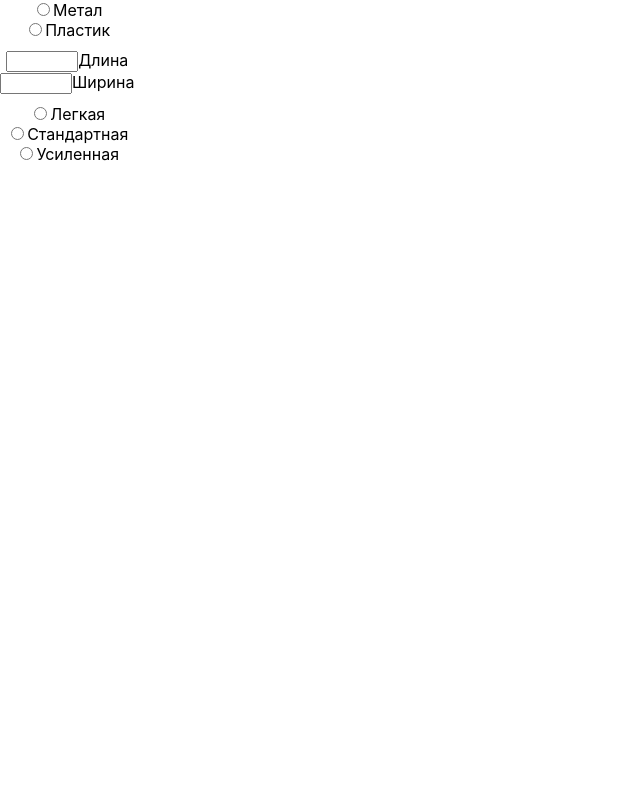
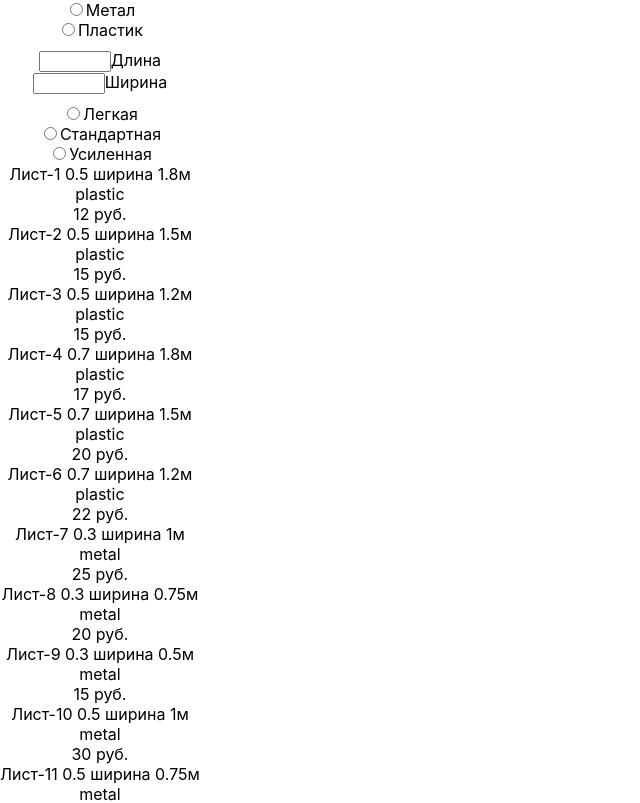
Before and after one commit to GitGudLater/ViategraTestReact, a React (Create React App) app in the folder vistegra-react-app/: page / in a window 1280 px wide. Shown: the top 803 px of the page, without its empty margins (0-640 px from the left). Built offline with nearby package versions, Linux system fonts and the light colour scheme.

Commit message:
implemented store for shipping cart

```diff
--- a/vistegra-react-app/src/components/Input/Filter/Filter.tsx
+++ b/vistegra-react-app/src/components/Input/Filter/Filter.tsx
@@ -14,11 +14,11 @@ export const Filter:FC = () => {
     const frameConfigs = useSelector(configSelectors.selectFrame);
     const sizeConfigs = useSelector(configSelectors.selectSize);
     const fixConfigs = useSelector(configSelectors.selectFix);
-    const [materialsDataList, setMaterialsDataList] = useState<Data[]>(useSelector(dataEntitySelectors.selectAll))
+    const materialsDataList = useSelector(dataSelectors.selectAllSelectableMaterials);
+
 
     const setMaterialConfig= (selectedMaterial: string) => {
         dispatch(dataActions.setMaterial(selectedMaterial));
-        setMaterialsDataList(useSelector(dataSelectors.selectAllFilteredMaterials));
     }
 
     const setFixConfig= (selectedMaterial: string) => {
@@ -31,12 +31,10 @@ export const Filter:FC = () => {
     const SetMaterialDependencies = (selectedMaterial: string) => {
         setMaterialConfig(selectedMaterial);
         setFixConfig(selectedMaterial);
-        setMaterialsDataList(useSelector(dataSelectors.selectAllFilteredMaterials));
     }
 
     const setFrameConfig= (selectedFrame: number) => {
         dispatch(dataActions.setFrame(selectedFrame));
-        setMaterialsDataList(useSelector(dataSelectors.selectAllFilteredMaterials));
     }
 
     const setSizeConfig = (size: number, axis: string) => {
--- a/vistegra-react-app/src/components/Input/MaterialsList/MaterialsList.tsx
+++ b/vistegra-react-app/src/components/Input/MaterialsList/MaterialsList.tsx
@@ -1,6 +1,8 @@
 import { FC } from "react";
+import { useSelector } from "react-redux";
 import { Data } from "../../../models/data/data.type";
 import { MaterialListProps } from "../../../models/data/material-list.props";
+import { dataSelectors } from "../../../store/data/data.selectors";
 import { dataActions } from "../../../store/data/data.slice";
 import { useAppDispatch } from "../../../store/store.hooks";
 import "./MaterialsList.scss";
@@ -9,6 +11,7 @@ export const MaterialsList:FC<MaterialListProps> = (props) => {
 
     const dispatch = useAppDispatch()
     const { materials } = props;
+    const filter = useSelector(dataSelectors.selectFilterParams);
 
     const setMaterial = (material: Data) => {
         switch (material.type) {
@@ -24,10 +27,15 @@ export const MaterialsList:FC<MaterialListProps> = (props) => {
         }
     }
 
+    const checkMaterialType = (filter: string, material: string, type: string): boolean => {
+        return filter !== '' ? material === filter || type !== 'list' : true;
+    }
+
     return (
             <section className="material-list container">
                 <div className="material-list__flex-container">
-                    { materials.map( (material, index) => (
+                    { materials.filter(material => checkMaterialType(filter.material, material.material as string, material.type)).map( (material, index) => (
+
                         <div key={index} onClick={() => setMaterial(material)} className="material-list__flex-element">
                             <div>
                                 {material.name}
@@ -39,6 +47,7 @@ export const MaterialsList:FC<MaterialListProps> = (props) => {
                                 {material.price} руб.
                             </div>
                         </div>
+
                     ))}
                 </div>
             </section>
--- /dev/null
+++ b/vistegra-react-app/src/models/data/filter.props.ts
@@ -0,0 +1,3 @@
+export interface FilterProps {
+    material: string;
+}
--- /dev/null
+++ b/vistegra-react-app/src/models/shipping-cart/project-materials.type.ts
@@ -0,0 +1,6 @@
+import { Data } from "../data/data.type";
+
+export interface ProjectMaterials {
+    material: Data;
+    materialQuantity: number;
+}
--- a/vistegra-react-app/src/store/data/data.selectors.ts
+++ b/vistegra-react-app/src/store/data/data.selectors.ts
@@ -1,11 +1,16 @@
 import { createSelector } from "@reduxjs/toolkit";
 import { bl } from "../../BL/BL";
+import { FilterProps } from "../../models/data/filter.props";
 import { RootState } from "../store";
 import { dataAdapter } from "./data.slice";
 
 const dataState = (state: RootState) => state.data;
 
 export const dataEntitySelectors = dataAdapter.getSelectors(dataState);
+
+const selectFilterParams = createSelector(dataState, (state) => {
+  return {material: state.filter.material} as FilterProps;
+})
 
 const selectFixes = createSelector(dataEntitySelectors.selectAll, (fixes) => {
   return fixes.filter(fix => fix.type === 'fix');
@@ -49,6 +54,7 @@ const selectCellAxisLength = createSelector(dataState, (store) => {
 })
 
 export const dataSelectors = {
+  selectFilterParams,
   selectFixes,
   selectPipes,
   selectLists,
--- /dev/null
+++ b/vistegra-react-app/src/store/shipping-cart/shipping-cart.selectors.ts
@@ -0,0 +1,6 @@
+import { RootState } from "../store";
+import { shippingCartAdapter } from "./shipping-cart.slice";
+
+const shippingCartState = (state: RootState) => state.shippingCart;
+
+export const shippingCartEntitySelectors = shippingCartAdapter.getSelectors(shippingCartState);
--- /dev/null
+++ b/vistegra-react-app/src/store/shipping-cart/shipping-cart.slice.ts
@@ -0,0 +1,26 @@
+import { createEntityAdapter, createSlice, PayloadAction } from "@reduxjs/toolkit";
+import { Project } from "../../models/shipping-cart/project.type";
+
+export const shippingCartAdapter = createEntityAdapter<Project>({
+    selectId: (project) => project.id,
+})
+
+export const shippingCartSlice = createSlice({
+  name: 'shippingCart',
+  initialState: shippingCartAdapter.getInitialState(),
+  reducers: {
+    setProject(state, action: PayloadAction<Project>) {
+        shippingCartAdapter.addOne(state, action.payload)
+      },
+    removeProject(state, action: PayloadAction<string>) {
+        shippingCartAdapter.removeOne(state, action.payload);
+    },
+    removeShippingCart(state) {
+        shippingCartAdapter.removeAll(state);
+    }
+  },
+})
+
+export const shippingCartActions = shippingCartSlice.actions
+
+export default shippingCartSlice.reducer
--- a/vistegra-react-app/src/store/store.ts
+++ b/vistegra-react-app/src/store/store.ts
@@ -1,11 +1,13 @@
 import { configureStore } from '@reduxjs/toolkit'
 import configReducer from './configs/configs.slice';
 import dataReducer from './data/data.slice';
+import shippingCartReducer from './shipping-cart/shipping-cart.slice';
 
 export const store = configureStore({
   reducer: {
     configs: configReducer,
     data: dataReducer,
+    shippingCart: shippingCartReducer,
   },
 });
 
```
Also changed, not shown: vistegra-react-app/src/models/shipping-cart/project.type.ts (added, +9 -0 lines).
